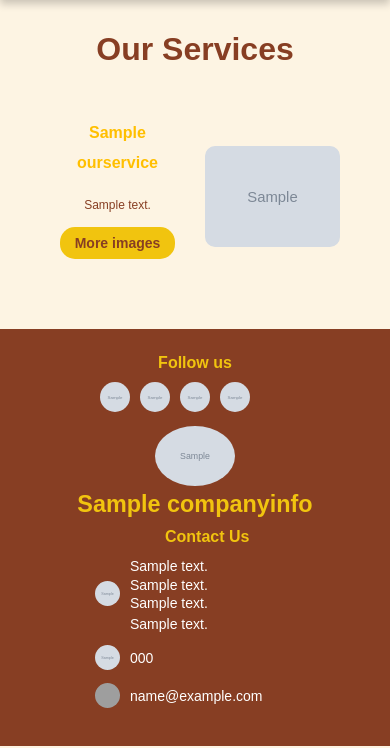
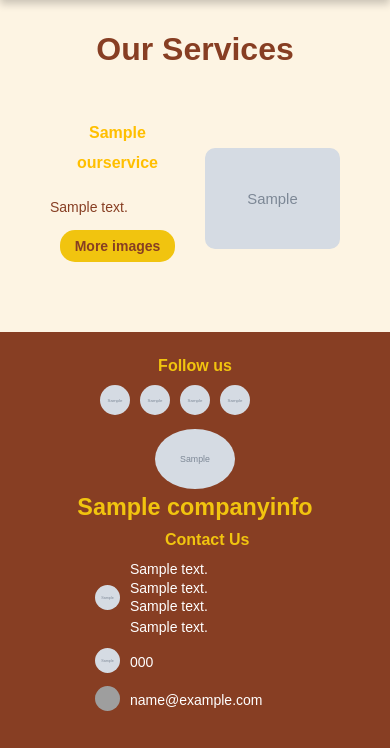
Before and after one commit to RUBANKUMAR513/PhotographyProject, a Django app: page /ourServices/ in a window 390 px wide. Shown: the part 69-817 px from the top of the page. Run offline with Django 5.2, Linux system fonts and the light colour scheme; tables that the repository leaves empty hold one stand-in row (values such as "Sample post"); grey boxes marked "Sample" are stand-in pictures; parts of the project's set-up code (start-up, migrations or seed data) failed here and were passed over; some libraries are stand-ins or nearby versions; some web fonts are replaced; grey boxes are pictures that could not be loaded.

```diff
--- a/website/static/css/home.css
+++ b/website/static/css/home.css
@@ -719,7 +719,7 @@ header {
     }
 
     .service-content, .service-image {
-        font-size: 12px;
+        font-size: 14px;
         text-align: center;
     }
 
@@ -744,7 +744,8 @@ header {
     }
 
     .service-content p {
-        font-size: 12px;
+        font-size: 14px;
+        text-align: justify;
     }
 
     /* Initially hide the extra content */
```
